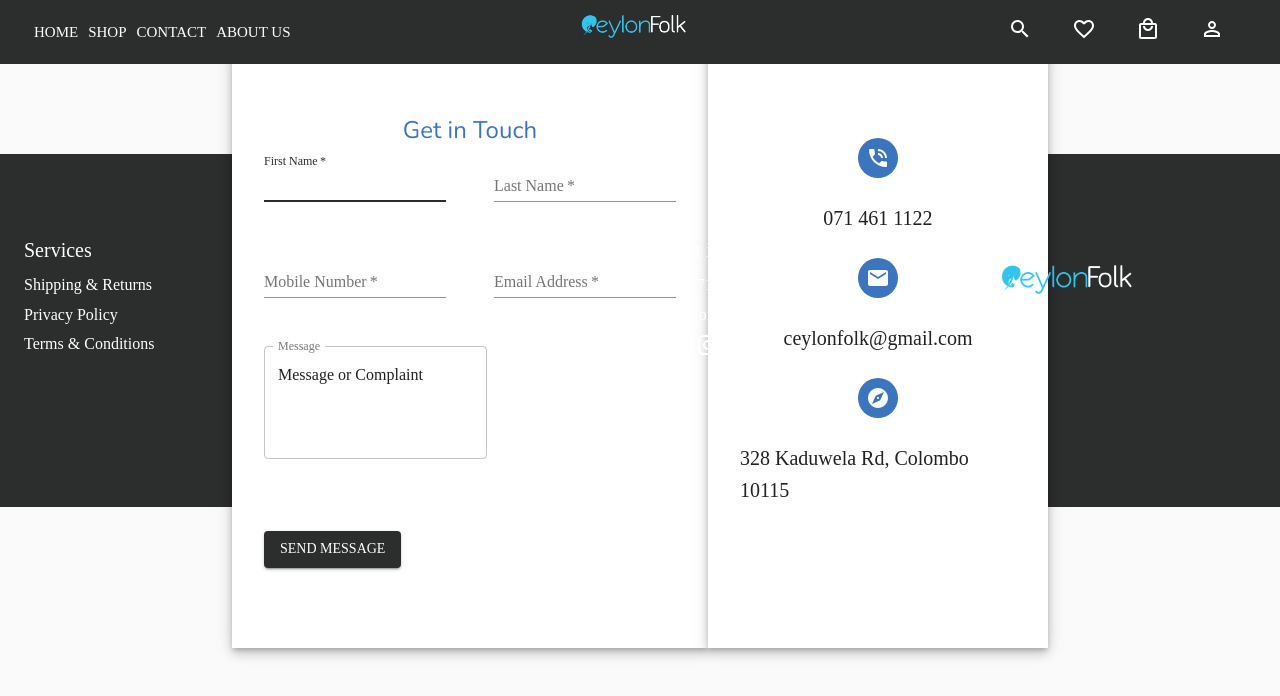
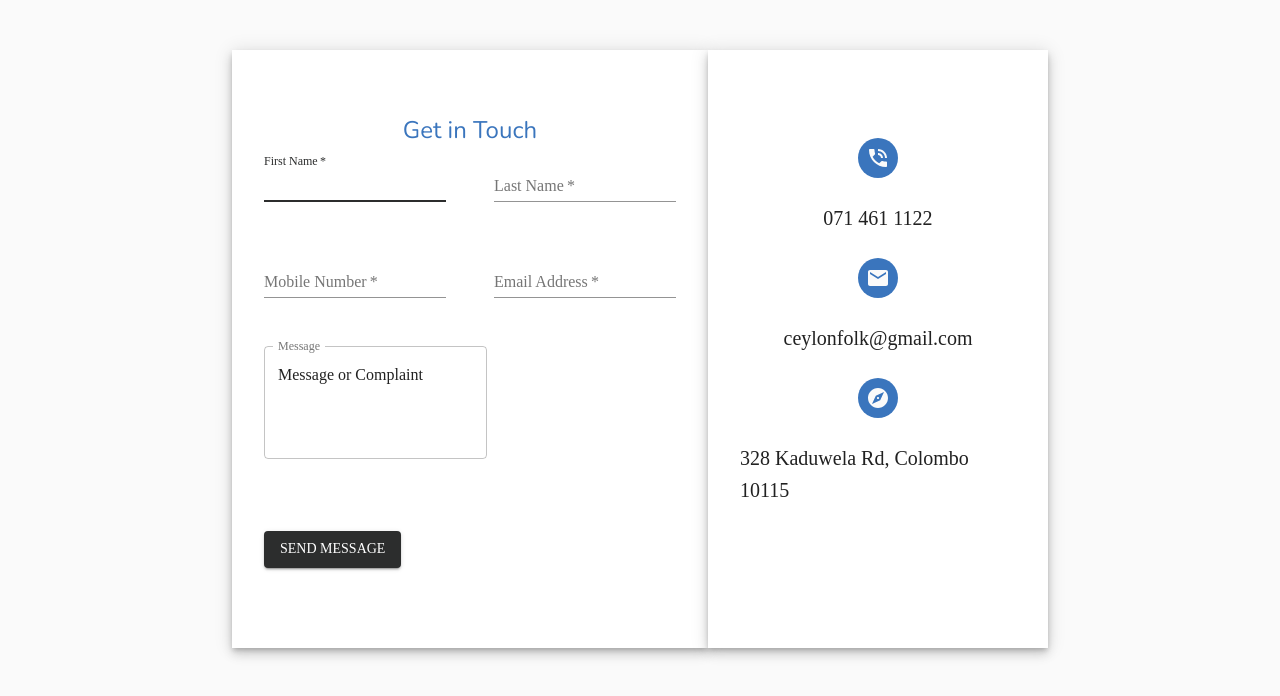
Before and after one commit to Kavindu1997/CeylonFolk, a React (Create React App) app in the folder client/: page /contactus in a window 1280 px wide. Shown: the top 696 px of the page. Built offline with nearby package versions, Linux system fonts and the light colour scheme.

Commit message:
Update Contactus.js

```diff
--- a/client/src/pages/Contactus.js
+++ b/client/src/pages/Contactus.js
@@ -1,13 +1,10 @@
 import React from 'react';
 import ContactUs from '../components/Contactus/ContactUs';
-import CommonNav from '../components/Navbars/CommonNav';
-import Footer from '../components/Footer/Footer';
+
 const Contactus = () => {
     return (
         <div>
-            <CommonNav/>
             <ContactUs/>
-            <Footer/>
         </div>
     );
 };
```
